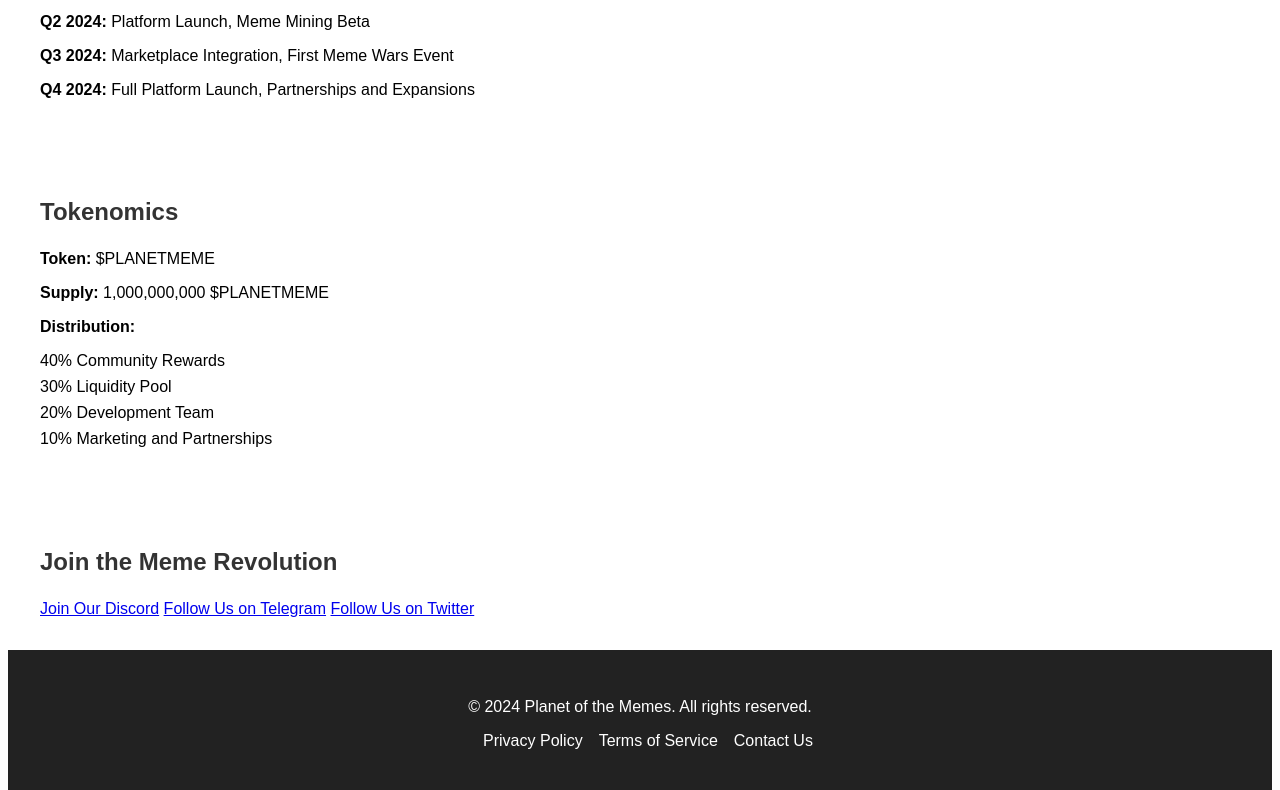
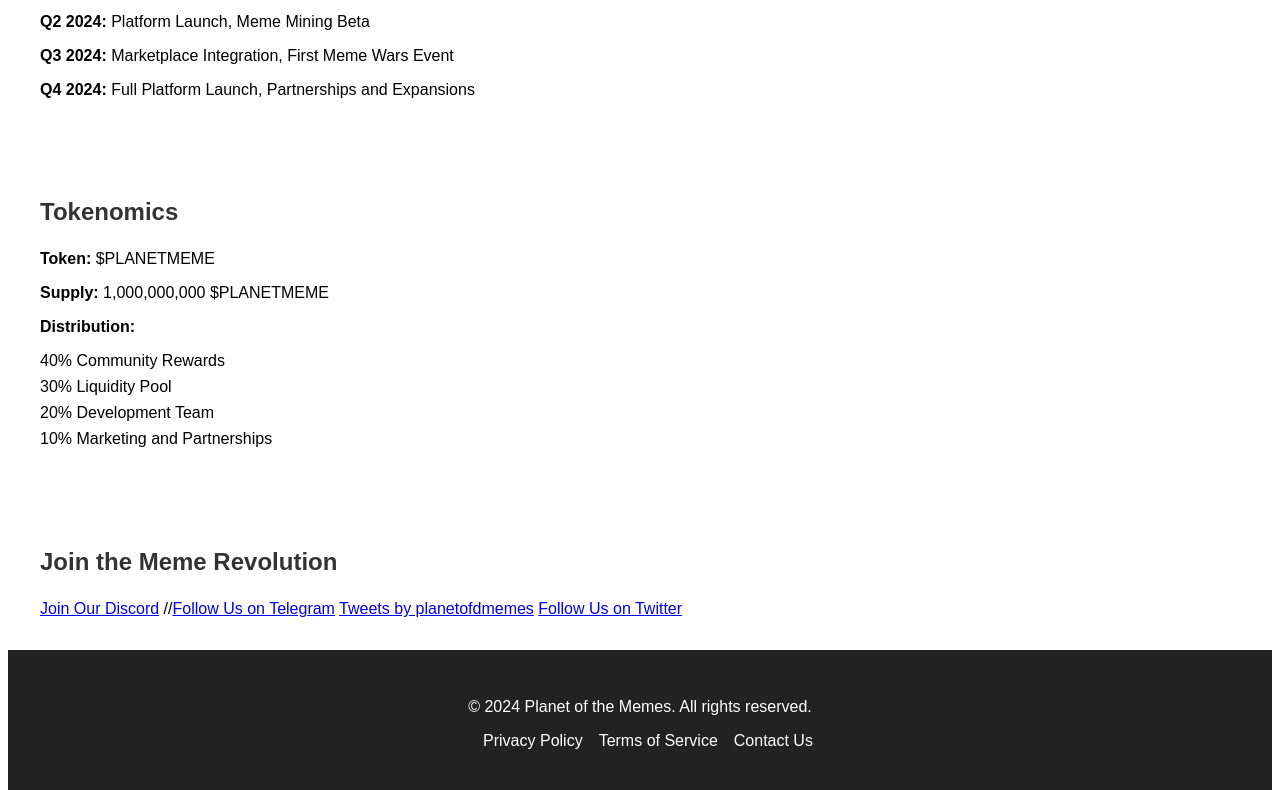
Before and after one commit to planetofthememes/planet-of-d-memes, a plain HTML site: page index.html in a window 1280 px wide. Shown: the part 991-1781 px from the top of the page. Drawn offline with Linux system fonts and the light colour scheme.

```diff
--- a/index.html
+++ b/index.html
@@ -63,7 +63,8 @@
     <section id="community" class="container">
         <h2>Join the Meme Revolution</h2>
         <a href="#" class="cta-button">Join Our Discord</a>
-        <a href="#" class="cta-button">Follow Us on Telegram</a>
+        //<a href="#" class="cta-button">Follow Us on Telegram</a>
+        <a class="twitter-timeline" href="https://twitter.com/planetofdmemes?ref_src=twsrc%5Etfw">Tweets by planetofdmemes</a> <script async src="https://platform.twitter.com/widgets.js" charset="utf-8"></script>
         <a href="#" class="cta-button">Follow Us on Twitter</a>
     </section>
     <footer class="container">
```
